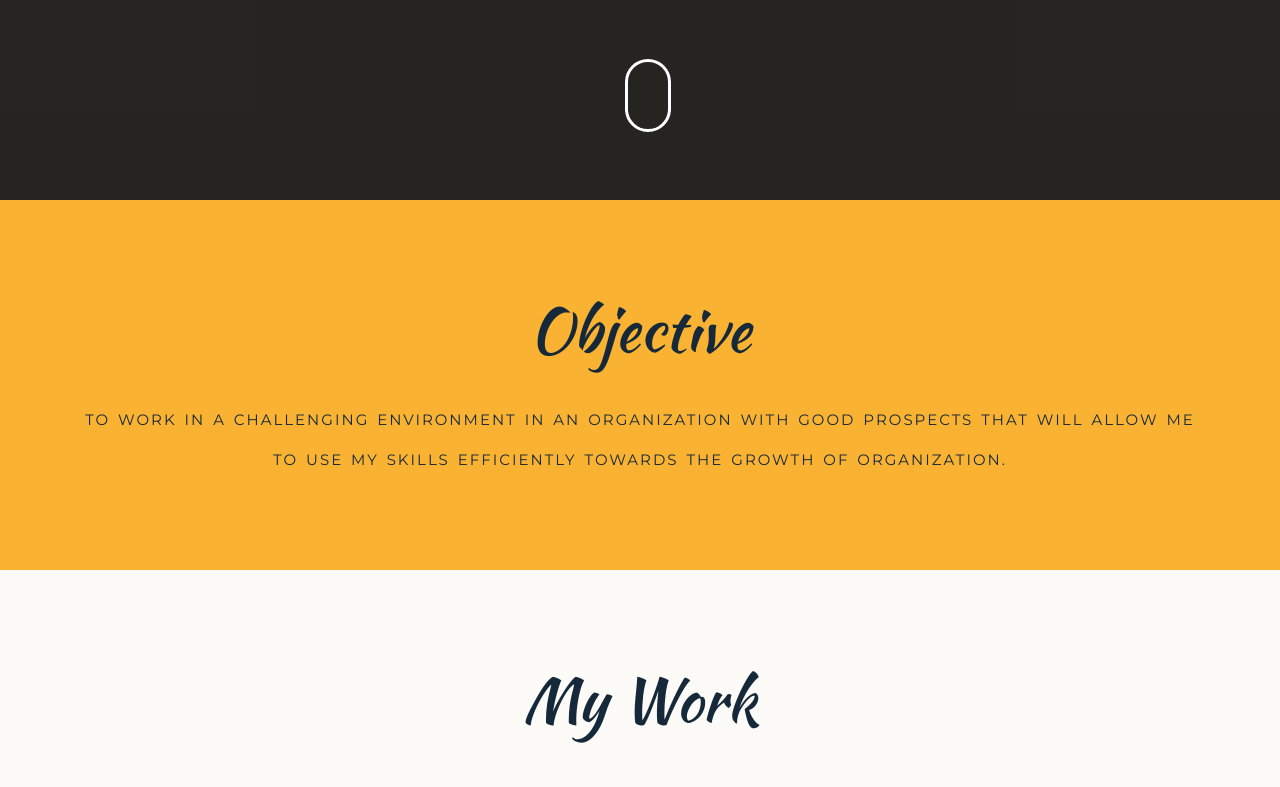
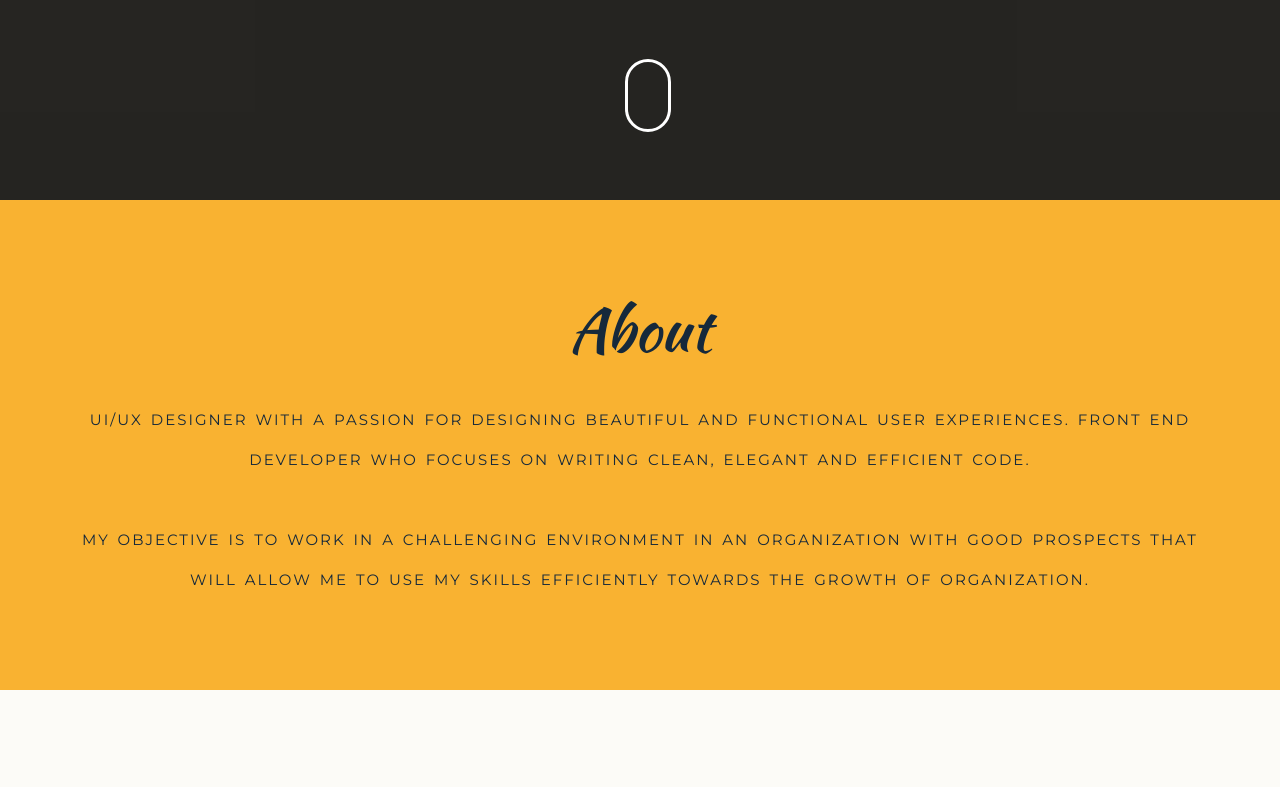
Before and after one commit to I-am-sonal/portfolio, a plain HTML site: page index.html in a window 1280 px wide. Shown: the part 397-1184 px from the top of the page. Drawn offline with nearby package versions, Linux system fonts and the light colour scheme; a web font is replaced by a local one.

Commit message:
Update index.html

```diff
--- a/index.html
+++ b/index.html
@@ -132,10 +132,11 @@
                     <div class="row">
                         <div class="col-sm-12">
                             <div class="main_about text-center">
-                                <h1 class="text-black">Objective</h1>
+                                <h1 class="text-black">About</h1>
                                 <h2 class="text-black"></h2>
-                                <h3 class="text-black text-uppercase">To work in a challenging environment in an organization with good prospects that will allow me to use my skills efficiently towards the growth of organization.</h3>
-
+                                <h3 class="text-black text-uppercase">UI/UX Designer with a passion for designing beautiful and functional user experiences.
+                                Front End Developer who focuses on writing clean, elegant and efficient code.</h3>
+                                <h3 class="text-black text-uppercase">My objective is to work in a challenging environment in an organization with good prospects that will allow me to use my skills efficiently towards the growth of organization.</h3>
                             </div>
                         </div>
                     </div>
```
